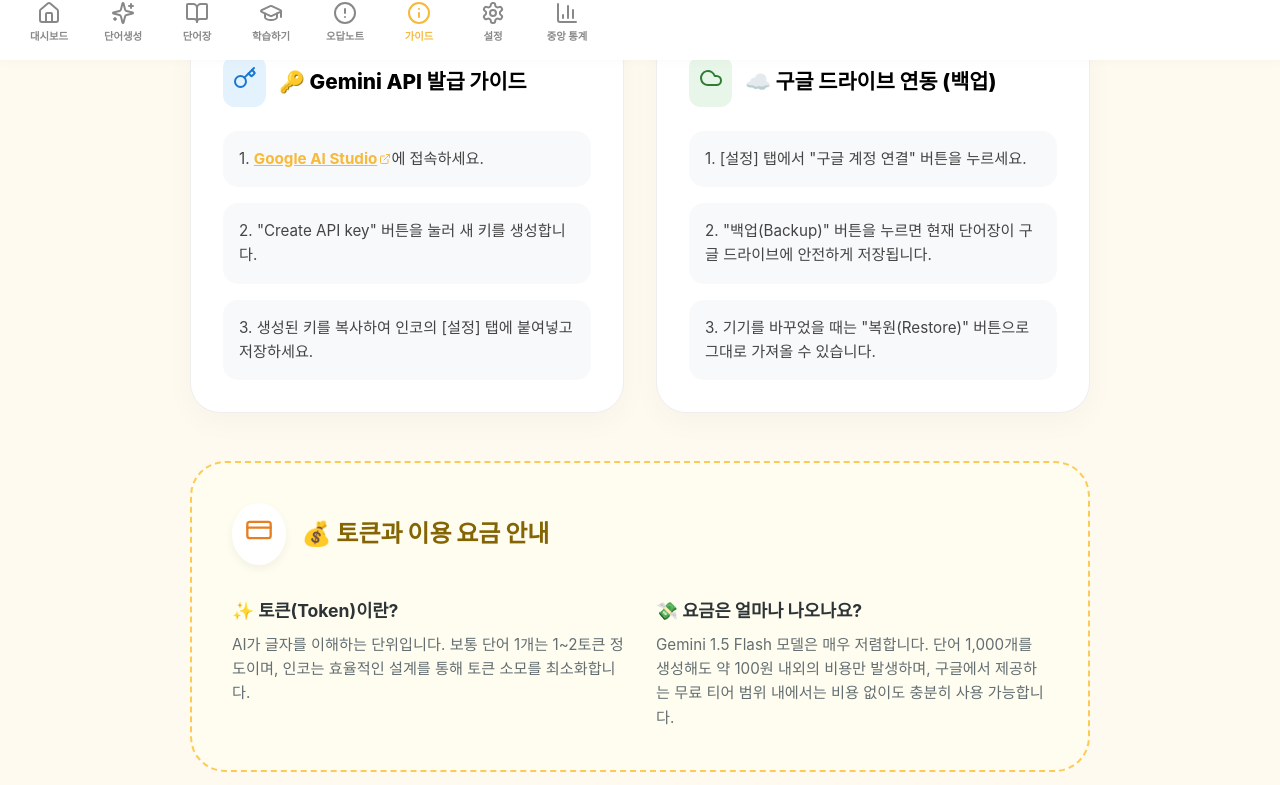
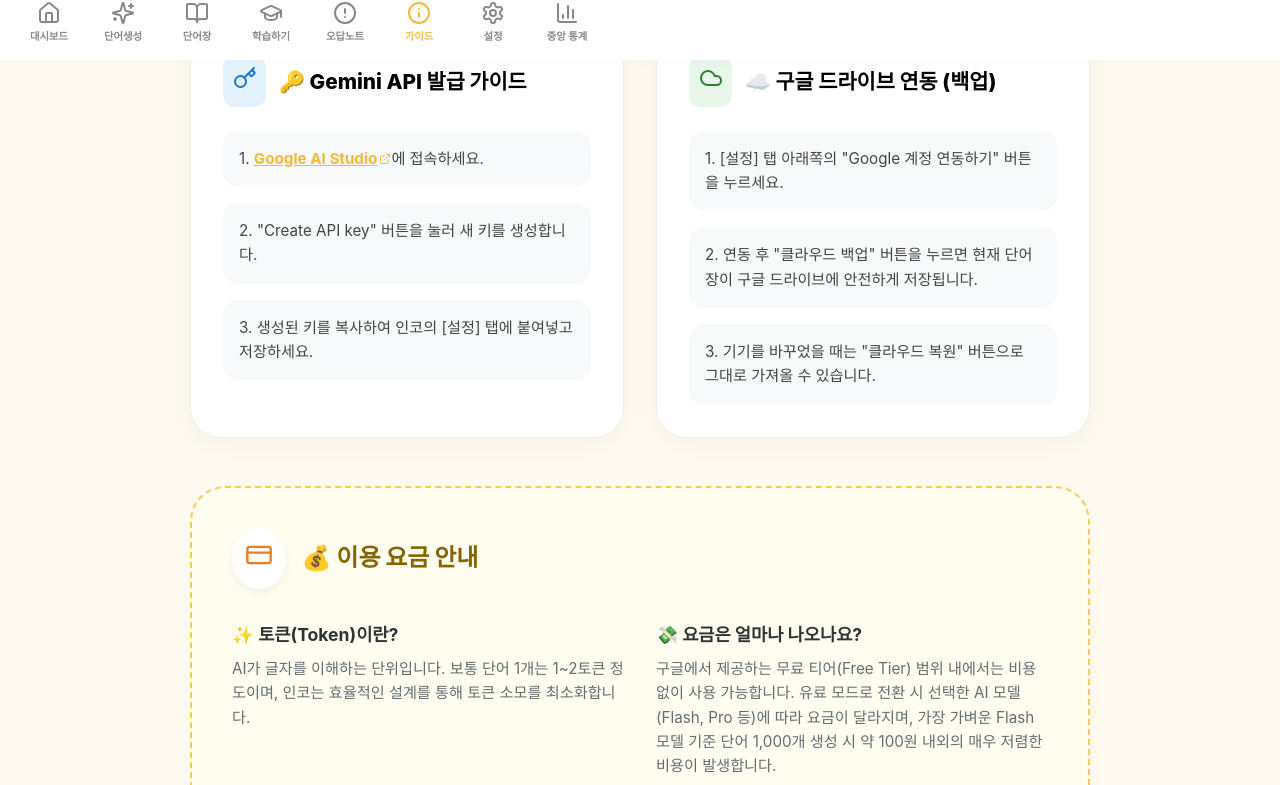
Before and after one commit to huny2069/indo-word-app, a React (Vite) app: page /guide in a window 1280 px wide. Shown: the part 740-1525 px from the top of the page. Built offline with nearby package versions, Linux system fonts and the light colour scheme; no server answers.

Commit message:
docs: generalize billing info and fix button names in guide

```diff
--- a/src/translations.js
+++ b/src/translations.js
@@ -199,15 +199,15 @@ export const translations = {
     guide_api_step3: '3. 생성된 키를 복사하여 인코의 [설정] 탭에 붙여넣고 저장하세요.',
 
     guide_section_drive: '☁️ 구글 드라이브 연동 (백업)',
-    guide_drive_step1: '1. [설정] 탭에서 "구글 계정 연결" 버튼을 누르세요.',
-    guide_drive_step2: '2. "백업(Backup)" 버튼을 누르면 현재 단어장이 구글 드라이브에 안전하게 저장됩니다.',
-    guide_drive_step3: '3. 기기를 바꾸었을 때는 "복원(Restore)" 버튼으로 그대로 가져올 수 있습니다.',
+    guide_drive_step1: '1. [설정] 탭 아래쪽의 "Google 계정 연동하기" 버튼을 누르세요.',
+    guide_drive_step2: '2. 연동 후 "클라우드 백업" 버튼을 누르면 현재 단어장이 구글 드라이브에 안전하게 저장됩니다.',
+    guide_drive_step3: '3. 기기를 바꾸었을 때는 "클라우드 복원" 버튼으로 그대로 가져올 수 있습니다.',
 
-    guide_section_billing: '💰 토큰과 이용 요금 안내',
+    guide_section_billing: '💰 이용 요금 안내',
     guide_billing_token_title: '토큰(Token)이란?',
     guide_billing_token_desc: 'AI가 글자를 이해하는 단위입니다. 보통 단어 1개는 1~2토큰 정도이며, 인코는 효율적인 설계를 통해 토큰 소모를 최소화합니다.',
     guide_billing_cost_title: '요금은 얼마나 나오나요?',
-    guide_billing_cost_desc: 'Gemini 1.5 Flash 모델은 매우 저렴합니다. 단어 1,000개를 생성해도 약 100원 내외의 비용만 발생하며, 구글에서 제공하는 무료 티어 범위 내에서는 비용 없이도 충분히 사용 가능합니다.',
+    guide_billing_cost_desc: '구글에서 제공하는 무료 티어(Free Tier) 범위 내에서는 비용 없이 사용 가능합니다. 유료 모드로 전환 시 선택한 AI 모델(Flash, Pro 등)에 따라 요금이 달라지며, 가장 가벼운 Flash 모델 기준 단어 1,000개 생성 시 약 100원 내외의 매우 저렴한 비용이 발생합니다.',
     learn_loading_msg: '나나가 단어장을 챙겨오고 있어요... 🍌',
     quiz_direction_ko_id: '인도네시아어 ➔ 한국어',
     quiz_direction_id_ko: '한국어 ➔ 인도네시아어',
@@ -458,15 +458,15 @@ export const translations = {
     guide_api_step3: '3. Salin kunci tersebut, tempelkan di tab [Pengaturan] Inko, lalu simpan.',
 
     guide_section_drive: '☁️ Hubungkan Google Drive (Cadangan)',
-    guide_drive_step1: '1. Klik tombol "Hubungkan Akun Google" di tab [Pengaturan].',
-    guide_drive_step2: '2. Klik "Cadangkan (Backup)" để menyimpan kosakata Anda dengan aman di Google Drive.',
-    guide_drive_step3: '3. Saat ganti perangkat, gunakan tombol "Pulihkan (Restore)" untuk mengambil kembali data Anda.',
+    guide_drive_step1: '1. Klik tombol "Hubungkan Akun Google" di bagian bawah tab [Pengaturan].',
+    guide_drive_step2: '2. Klik "Cadangkan ke Cloud" untuk menyimpan kosakata Anda dengan aman di Google Drive.',
+    guide_drive_step3: '3. Saat ganti perangkat, gunakan tombol "Pulihkan dari Cloud" untuk mengambil kembali data Anda.',
 
-    guide_section_billing: '💰 Info Token & Biaya',
+    guide_section_billing: '💰 Info Biaya & Token',
     guide_billing_token_title: 'Apa itu Token?',
     guide_billing_token_desc: 'Token adalah unit AI dalam memahami teks. Biasanya, 1 kata setara dengan 1-2 token. Inko dirancang efisien untuk meminimalkan konsumsi token.',
     guide_billing_cost_title: 'Berapa biayanya?',
-    guide_billing_cost_desc: 'Model Gemini 1.5 Flash sangat murah. Membuat 1.000 kata hanya memakan biaya sekitar $0.07. Jika menggunakan batas gratis (Free Tier) dari Google, Anda bahkan bisa menggunakannya tanpa biaya sama sekali.',
+    guide_billing_cost_desc: 'Anda dapat menggunakannya gratis dalam batas Free Tier dari Google. Jika menggunakan mode berbayar, biaya tergantung model (Flash, Pro, dll) yang dipilih. Model Flash sangat murah, sekitar $0.07 untuk 1.000 kata.',
     learn_loading_msg: 'Nana sedang menyiapkan kosakata... 🍌',
     quiz_direction_ko_id: 'B. Korea ➔ B. Indo',
     quiz_direction_id_ko: 'B. Indo ➔ B. Korea',
```
